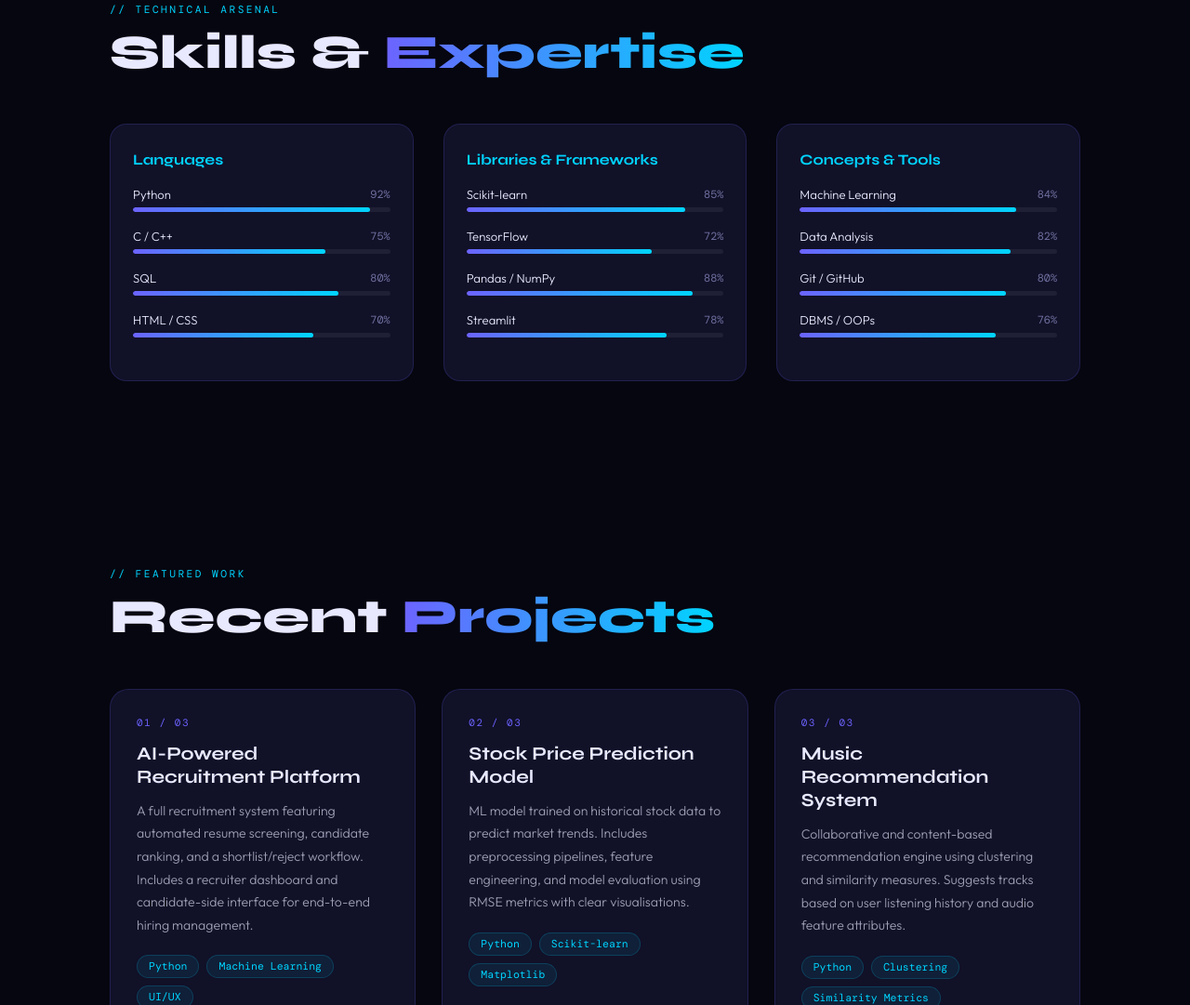
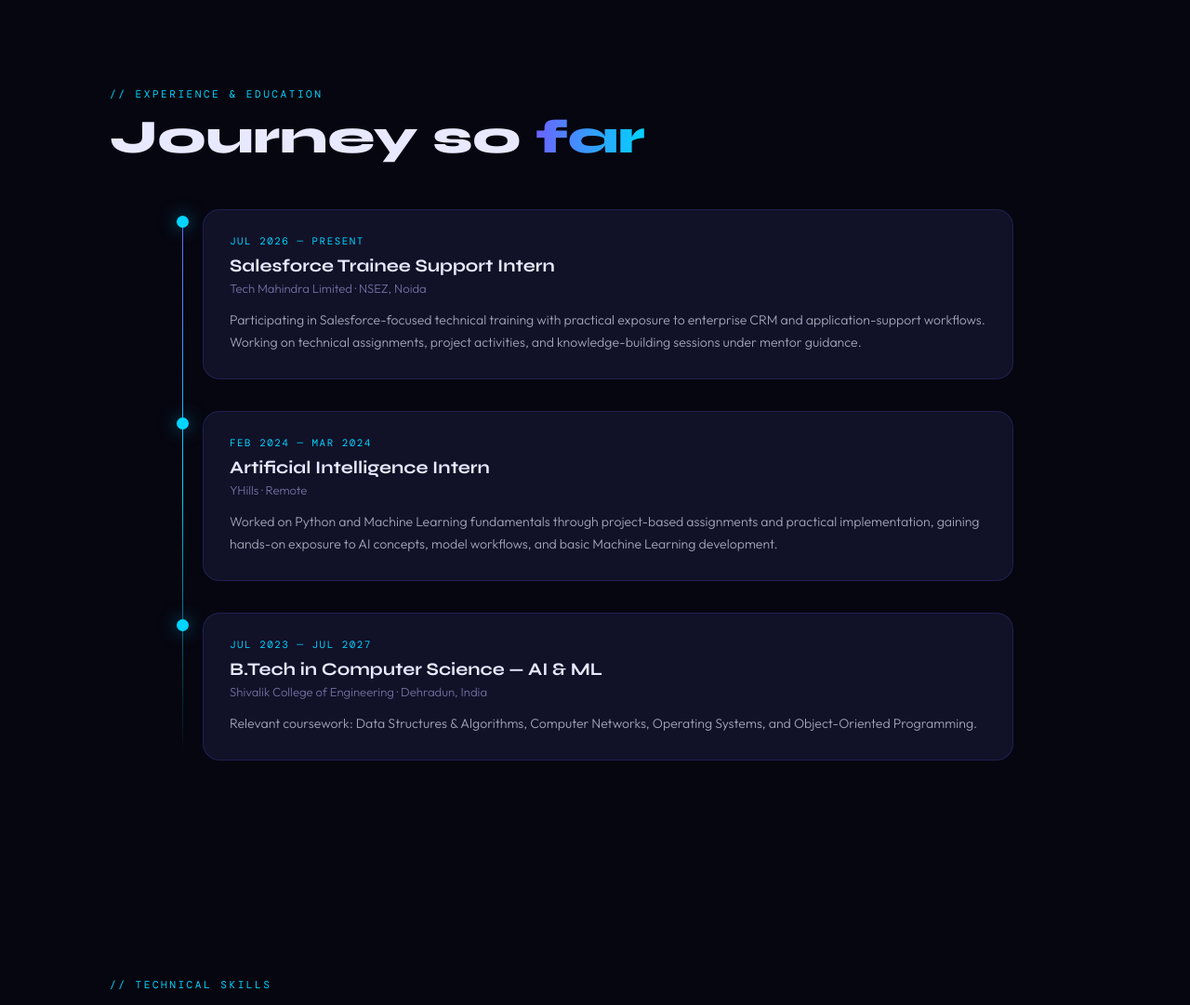
Before and after one commit to Amritjh/Portfolio, a plain HTML site: page index.html in a window 1280 px wide. Shown: the part 1719-2800 px from the top of the page at 93% size. Drawn offline with nearby package versions, Linux system fonts and the light colour scheme; a web font is replaced by a local one.

Commit message:
Update index.html

```diff
--- a/index.html
+++ b/index.html
@@ -3,7 +3,7 @@
 <head>
 <meta charset="UTF-8"/>
 <meta name="viewport" content="width=device-width, initial-scale=1.0"/>
-<title>Amrit Jha — AI & ML Engineer</title>
+<title>Amrit Jha — AI/ML & Data Analytics</title>
 <link href="https://fonts.googleapis.com/css2?family=Syne:wght@400;700;800&family=DM+Mono:ital,wght@0,300;0,400;1,300&family=Outfit:wght@300;400;600&display=swap" rel="stylesheet"/>
 <style>
   :root {
@@ -184,6 +184,18 @@
   .stat-num{font-family:'Syne',sans-serif;font-size:2.4rem;font-weight:800;color:#fff;}
   .stat-label{font-size:.78rem;color:var(--muted);font-family:'DM Mono',monospace;letter-spacing:.1em;margin-top:4px;}
 
+
+  /* ─── EXPERIENCE TIMELINE ─── */
+  .timeline{max-width:900px;margin:0 auto;position:relative;padding-left:28px;}
+  .timeline::before{content:'';position:absolute;left:6px;top:8px;bottom:8px;width:1px;background:linear-gradient(var(--accent),var(--accent2),transparent);}
+  .timeline-item{position:relative;margin-bottom:34px;}
+  .timeline-dot{position:absolute;left:-28px;top:7px;width:13px;height:13px;border-radius:50%;background:var(--accent2);box-shadow:0 0 18px rgba(0,212,255,.5);}
+  .timeline-content{background:var(--card);border:1px solid var(--border);border-radius:18px;padding:26px 28px;}
+  .timeline-date{font-family:'DM Mono',monospace;font-size:.68rem;letter-spacing:.14em;color:var(--accent2);margin-bottom:8px;}
+  .timeline-content h3{font-family:'Syne',sans-serif;font-size:1.2rem;margin-bottom:5px;}
+  .timeline-org{font-size:.82rem;color:var(--muted);margin-bottom:14px;}
+  .timeline-content p{font-size:.88rem;color:rgba(232,232,255,.68);line-height:1.75;}
+
   /* ─── SKILLS ─── */
   .skills-grid{display:grid;grid-template-columns:repeat(auto-fit,minmax(280px,1fr));gap:32px;}
   .skill-group{background:var(--card);border:1px solid var(--border);border-radius:18px;padding:28px 24px;}
@@ -299,6 +311,9 @@
 
   /* ─── RESPONSIVE ─── */
   @media(max-width:768px){
+    .timeline{padding-left:22px;}
+    .timeline-dot{left:-22px;}
+    .timeline-content{padding:22px 20px;}
     #about .about-grid{grid-template-columns:1fr;}
     .about-stats{grid-template-columns:1fr 1fr;}
     .skills-grid{grid-template-columns:1fr;}
@@ -353,17 +368,19 @@
   <div class="nav-logo">Amrit Jha</div>
   <ul class="nav-links">
     <li><a href="#about">About</a></li>
+    <li><a href="#experience">Experience</a></li>
     <li><a href="#skills">Skills</a></li>
     <li><a href="#projects">Projects</a></li>
+    <li><a href="#certs">Certifications</a></li>
     <li><a href="#contact">Contact</a></li>
   </ul>
 </nav>
 
 <!-- HERO -->
 <section id="hero">
-  <p class="hero-tag">// AI & ML Engineer · CS Student</p>
+  <p class="hero-tag">// AI/ML · Data Analytics · Salesforce Support</p>
   <h1 class="hero-name">Amrit Jha</h1>
-  <p class="hero-subtitle">Building intelligent systems · Dehradun, India</p>
+  <p class="hero-subtitle">B.Tech CSE (AI & ML) · Shivalik College of Engineering · Dehradun</p>
   <div class="hero-cta">
     <a href="#projects" class="btn btn-primary">View Projects</a>
     <a href="#contact" class="btn btn-outline">Get in Touch</a>
@@ -375,9 +392,9 @@
       <div class="float-card-role">B.Tech CSE (AI & ML) · 2023–2027</div>
       <div class="float-card-chips">
         <span class="chip">Python</span>
-        <span class="chip">ML</span>
-        <span class="chip">TensorFlow</span>
+        <span class="chip">Machine Learning</span>
         <span class="chip">SQL</span>
+        <span class="chip">Salesforce</span>
       </div>
     </div>
   </div>
@@ -395,9 +412,9 @@
       <div class="about-text reveal from-left">
         <p class="section-label">// About Me</p>
         <h2 class="section-heading">Crafting the <span>future</span> with AI</h2>
-        <p>I'm a Computer Science student specialising in Artificial Intelligence & Machine Learning at Shivalik College of Engineering, Dehradun. I build systems that learn, adapt, and solve real-world problems.</p>
-        <p>From recruitment platforms to predictive stock models and music recommenders, I love turning data into meaningful experiences.</p>
-        <p>Currently exploring deep learning, data pipelines, and full-stack AI application development.</p>
+        <p>I'm a B.Tech Computer Science student specialising in Artificial Intelligence & Machine Learning at Shivalik College of Engineering, Dehradun, with a strong foundation in programming, data structures, databases, and machine learning.</p>
+        <p>I've worked on AI/ML projects involving resume screening, time-series prediction, and music recommendation, using Python, TensorFlow, Scikit-learn, Pandas, spaCy, SQLite, Plotly, and Streamlit.</p>
+        <p>Currently, I'm gaining enterprise CRM and application-support exposure as a Salesforce Trainee Support Intern at Tech Mahindra while continuing to build my AI/ML and data analytics skills.</p>
       </div>
       <div class="about-stats reveal from-right">
         <div class="stat-box">
@@ -406,15 +423,55 @@
         </div>
         <div class="stat-box">
           <div class="stat-num">86<span style="font-size:1rem">%</span></div>
-          <div class="stat-label">Top Cert Score</div>
+          <div class="stat-label">Python Score</div>
         </div>
         <div class="stat-box">
           <div class="stat-num">2</div>
           <div class="stat-label">Internships</div>
         </div>
         <div class="stat-box">
-          <div class="stat-num">10+</div>
-          <div class="stat-label">Tech Skills</div>
+          <div class="stat-num">4</div>
+          <div class="stat-label">Certifications</div>
+        </div>
+      </div>
+    </div>
+  </div>
+</section>
+
+<!-- EXPERIENCE & EDUCATION -->
+<section id="experience">
+  <div class="section-inner">
+    <p class="section-label reveal">// Experience & Education</p>
+    <h2 class="section-heading reveal">Journey so <span>far</span></h2>
+
+    <div class="timeline">
+      <div class="timeline-item reveal">
+        <div class="timeline-dot"></div>
+        <div class="timeline-content">
+          <div class="timeline-date">JUL 2026 — PRESENT</div>
+          <h3>Salesforce Trainee Support Intern</h3>
+          <div class="timeline-org">Tech Mahindra Limited · NSEZ, Noida</div>
+          <p>Participating in Salesforce-focused technical training with practical exposure to enterprise CRM and application-support workflows. Working on technical assignments, project activities, and knowledge-building sessions under mentor guidance.</p>
+        </div>
+      </div>
+
+      <div class="timeline-item reveal">
+        <div class="timeline-dot"></div>
+        <div class="timeline-content">
+          <div class="timeline-date">FEB 2024 — MAR 2024</div>
+          <h3>Artificial Intelligence Intern</h3>
+          <div class="timeline-org">YHills · Remote</div>
+          <p>Worked on Python and Machine Learning fundamentals through project-based assignments and practical implementation, gaining hands-on exposure to AI concepts, model workflows, and basic Machine Learning development.</p>
+        </div>
+      </div>
+
+      <div class="timeline-item reveal">
+        <div class="timeline-dot"></div>
+        <div class="timeline-content">
+          <div class="timeline-date">JUL 2023 — JUL 2027</div>
+          <h3>B.Tech in Computer Science — AI & ML</h3>
+          <div class="timeline-org">Shivalik College of Engineering · Dehradun, India</div>
+          <p>Relevant coursework: Data Structures & Algorithms, Computer Networks, Operating Systems, and Object-Oriented Programming.</p>
         </div>
       </div>
     </div>
@@ -424,29 +481,42 @@
 <!-- SKILLS -->
 <section id="skills">
   <div class="section-inner">
-    <p class="section-label reveal">// Technical Arsenal</p>
-    <h2 class="section-heading reveal">Skills &amp; <span>Expertise</span></h2>
+    <p class="section-label reveal">// Technical Skills</p>
+    <h2 class="section-heading reveal">Skills &amp; <span>Toolkit</span></h2>
     <div class="skills-grid">
       <div class="skill-group reveal">
         <div class="skill-group-title">Languages</div>
-        <div class="skill-item"><div class="skill-top"><span class="skill-name">Python</span><span class="skill-pct">92%</span></div><div class="skill-track"><div class="skill-fill" data-pct="92"></div></div></div>
-        <div class="skill-item"><div class="skill-top"><span class="skill-name">C / C++</span><span class="skill-pct">75%</span></div><div class="skill-track"><div class="skill-fill" data-pct="75"></div></div></div>
-        <div class="skill-item"><div class="skill-top"><span class="skill-name">SQL</span><span class="skill-pct">80%</span></div><div class="skill-track"><div class="skill-fill" data-pct="80"></div></div></div>
-        <div class="skill-item"><div class="skill-top"><span class="skill-name">HTML / CSS</span><span class="skill-pct">70%</span></div><div class="skill-track"><div class="skill-fill" data-pct="70"></div></div></div>
+        <div class="project-tags">
+          <span class="tag">Python</span><span class="tag">C</span><span class="tag">C++</span>
+          <span class="tag">SQL</span><span class="tag">HTML</span><span class="tag">CSS</span>
+        </div>
       </div>
-      <div class="skill-group reveal" style="transition-delay:.15s">
-        <div class="skill-group-title">Libraries & Frameworks</div>
-        <div class="skill-item"><div class="skill-top"><span class="skill-name">Scikit-learn</span><span class="skill-pct">85%</span></div><div class="skill-track"><div class="skill-fill" data-pct="85"></div></div></div>
-        <div class="skill-item"><div class="skill-top"><span class="skill-name">TensorFlow</span><span class="skill-pct">72%</span></div><div class="skill-track"><div class="skill-fill" data-pct="72"></div></div></div>
-        <div class="skill-item"><div class="skill-top"><span class="skill-name">Pandas / NumPy</span><span class="skill-pct">88%</span></div><div class="skill-track"><div class="skill-fill" data-pct="88"></div></div></div>
-        <div class="skill-item"><div class="skill-top"><span class="skill-name">Streamlit</span><span class="skill-pct">78%</span></div><div class="skill-track"><div class="skill-fill" data-pct="78"></div></div></div>
+      <div class="skill-group reveal" style="transition-delay:.1s">
+        <div class="skill-group-title">AI / ML</div>
+        <div class="project-tags">
+          <span class="tag">Machine Learning</span><span class="tag">Deep Learning</span>
+          <span class="tag">NLP</span><span class="tag">Supervised Learning</span>
+          <span class="tag">Unsupervised Learning</span><span class="tag">Feature Engineering</span>
+          <span class="tag">Model Evaluation</span>
+        </div>
+      </div>
+      <div class="skill-group reveal" style="transition-delay:.2s">
+        <div class="skill-group-title">Libraries &amp; Data</div>
+        <div class="project-tags">
+          <span class="tag">NumPy</span><span class="tag">Pandas</span><span class="tag">Scikit-learn</span>
+          <span class="tag">Matplotlib</span><span class="tag">TensorFlow</span><span class="tag">NLTK</span>
+          <span class="tag">spaCy</span><span class="tag">Plotly</span><span class="tag">Streamlit</span>
+          <span class="tag">EDA</span><span class="tag">Data Visualization</span>
+        </div>
       </div>
       <div class="skill-group reveal" style="transition-delay:.3s">
-        <div class="skill-group-title">Concepts & Tools</div>
-        <div class="skill-item"><div class="skill-top"><span class="skill-name">Machine Learning</span><span class="skill-pct">84%</span></div><div class="skill-track"><div class="skill-fill" data-pct="84"></div></div></div>
-        <div class="skill-item"><div class="skill-top"><span class="skill-name">Data Analysis</span><span class="skill-pct">82%</span></div><div class="skill-track"><div class="skill-fill" data-pct="82"></div></div></div>
-        <div class="skill-item"><div class="skill-top"><span class="skill-name">Git / GitHub</span><span class="skill-pct">80%</span></div><div class="skill-track"><div class="skill-fill" data-pct="80"></div></div></div>
-        <div class="skill-item"><div class="skill-top"><span class="skill-name">DBMS / OOPs</span><span class="skill-pct">76%</span></div><div class="skill-track"><div class="skill-fill" data-pct="76"></div></div></div>
+        <div class="skill-group-title">Salesforce &amp; Tools</div>
+        <div class="project-tags">
+          <span class="tag">Salesforce Fundamentals</span><span class="tag">CRM Support</span>
+          <span class="tag">Case Management</span><span class="tag">QA / Testing</span>
+          <span class="tag">Excel</span><span class="tag">Git</span><span class="tag">GitHub</span>
+          <span class="tag">VS Code</span><span class="tag">Jupyter</span><span class="tag">Google Colab</span>
+        </div>
       </div>
     </div>
   </div>
@@ -461,25 +531,25 @@
       <div class="project-card reveal">
         <div class="project-num">01 / 03</div>
         <div class="project-title">AI-Powered Recruitment Platform</div>
-        <div class="project-desc">A full recruitment system featuring automated resume screening, candidate ranking, and a shortlist/reject workflow. Includes a recruiter dashboard and candidate-side interface for end-to-end hiring management.</div>
+        <div class="project-desc">Built an end-to-end resume screening system using spaCy NER for entity extraction and fuzzy skill matching to rank candidates against job requirements. SQLite provides persistent storage, while a dark-themed Streamlit dashboard with Plotly supports job creation, bulk resume uploads, candidate scoring, and shortlist/reject decisions.</div>
         <div class="project-tags">
-          <span class="tag">Python</span><span class="tag">Machine Learning</span><span class="tag">UI/UX</span>
+          <span class="tag">Python</span><span class="tag">spaCy</span><span class="tag">SQLite</span><span class="tag">Plotly</span><span class="tag">Streamlit</span>
         </div>
       </div>
       <div class="project-card reveal" style="transition-delay:.12s">
         <div class="project-num">02 / 03</div>
-        <div class="project-title">Stock Price Prediction Model</div>
-        <div class="project-desc">ML model trained on historical stock data to predict market trends. Includes preprocessing pipelines, feature engineering, and model evaluation using RMSE metrics with clear visualisations.</div>
+        <div class="project-title">StockSense AI</div>
+        <div class="project-desc">Trained an LSTM model on historical and live stock data through the yfinance API for price-trend prediction. Engineered time-series features, used EarlyStopping over 50 epochs to reduce overfitting, and built buy/sell signal logic with Matplotlib visualizations to compare predictions against actual price movement.</div>
         <div class="project-tags">
-          <span class="tag">Python</span><span class="tag">Scikit-learn</span><span class="tag">Matplotlib</span>
+          <span class="tag">Python</span><span class="tag">TensorFlow</span><span class="tag">Scikit-learn</span><span class="tag">yfinance</span><span class="tag">LSTM</span>
         </div>
       </div>
       <div class="project-card reveal" style="transition-delay:.24s">
         <div class="project-num">03 / 03</div>
-        <div class="project-title">Music Recommendation System</div>
-        <div class="project-desc">Collaborative and content-based recommendation engine using clustering and similarity measures. Suggests tracks based on user listening history and audio feature attributes.</div>
+        <div class="project-title">MusicMind AI</div>
+        <div class="project-desc">Built a music recommendation engine using a 114k-song Kaggle dataset. Applied KMeans clustering and cosine similarity on audio feature vectors to group and match tracks, redesigning the preprocessing pipeline around offline track attributes after Spotify API Premium-tier access limits.</div>
         <div class="project-tags">
-          <span class="tag">Python</span><span class="tag">Clustering</span><span class="tag">Similarity Metrics</span>
+          <span class="tag">Python</span><span class="tag">Scikit-learn</span><span class="tag">Pandas</span><span class="tag">KMeans</span><span class="tag">Cosine Similarity</span>
         </div>
       </div>
     </div>
@@ -492,6 +562,13 @@
     <p class="section-label reveal">// Credentials</p>
     <h2 class="section-heading reveal"><span>Certifications</span></h2>
     <div class="cert-list">
+      <div class="cert-item reveal">
+        <div class="cert-icon">📊</div>
+        <div>
+          <div class="cert-name">Data Analytics Job Simulation</div>
+          <div class="cert-org">Deloitte via Forage · Data Analysis &amp; Forensic Technology · Jun 2025</div>
+        </div>
+      </div>
       <div class="cert-item reveal">
         <div class="cert-icon">🎓</div>
         <div>
@@ -551,7 +628,7 @@
 </section>
 
 <footer>
-  <p>© 2025 Amrit Jha · Dehradun, India · Built with ❤️ and vanilla code</p>
+  <p>© 2026 Amrit Jha · Dehradun, India · Built with ❤️ and vanilla code</p>
 </footer>
 
 <script>
@@ -620,8 +697,7 @@ function animRing(){
 
 // ─── MARQUEE ───
 (function(){
-  const items=['YHills · AI Internship','Python · ML · TensorFlow','Scikit-learn · Pandas · NumPy',
-    'SWAYAM Certified','Shivalik College of Engineering','GitHub · Open Source','Recruitment AI · Stock ML','Music Recommender'];
+  const items=['Tech Mahindra · Salesforce Support','YHills · AI Internship','Python · Machine Learning','TensorFlow · Scikit-learn','Data Analytics · Excel · SQL','Streamlit · Plotly · spaCy','Recruitment AI · StockSense AI','MusicMind AI'];
   const track=document.getElementById('marqueeTrack');
   const doubled=[...items,...items];
   doubled.forEach(t=>{
```
